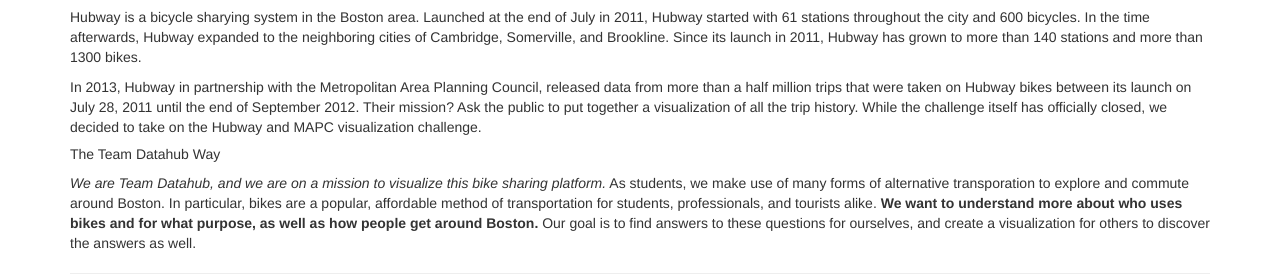
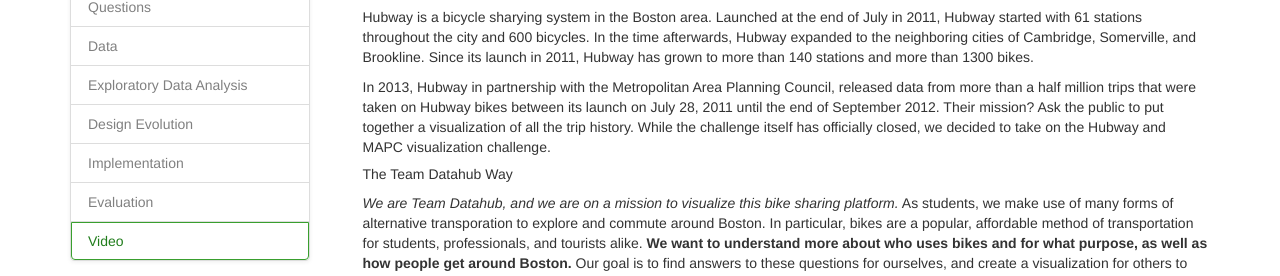
Before and after one commit to teamdatahub/teamdatahub, a plain HTML site: page process.html in a window 1280 px wide. Shown: the part 171-447 px from the top of the page. Drawn offline with Linux system fonts and the light colour scheme.

Commit message:
fixed process book

```diff
--- a/process.html
+++ b/process.html
@@ -65,7 +65,6 @@
 
     <div class="container">
         <div class="row">
-<!--
             <div class="col-xs-3" id="myScrollspy">
                 <ul class="nav nav-tabs nav-stacked affix-top" data-spy="affix" data-offset-top="125">
                     <li class="active"><a href="#overview">Overview and Motivation</a></li>
@@ -76,11 +75,11 @@
                     <li><a href="#evolution">Design Evolution</a></li>
                     <li><a href="#implementation">Implementation</a></li>
                     <li><a href="#evaluation">Evaluation</a></li>
+                    <li><a href="#video">Video</a></li>
 
                 </ul>
             </div>
--->
-            <div class="col-xs-12">
+            <div class="col-xs-9">
 
                 <section id="overview">
                     <h2>Overview and Motivation</h2>
@@ -336,6 +335,16 @@
 
                     <p>While we certainly asked a lot of questions and were able to discover and explore answers to these questions, there are a few things we think we could have improved on.  One thing we wish we think we could improve on is getting all of the features we currently have into one view.  This is by no means an easy task--each of our pages uses different manipulation of the dataset and each of our pages has a complex feature set.  While it would be nice in the future, to see all of this in one page, we felt that it was cleaner to show it in multiple pages at this point.</p>
                 </section>
+
+
+
+            <section id="video">
+                <h2>Video</h2>
+                <iframe width="560" height="315" src="https://www.youtube.com/embed/xpfoWS2wr5A" frameborder="0" allowfullscreen></iframe>
+                <br><br><br><br><br>
+            </section>
+
+
             </div>
         </div>
     </div>
```
